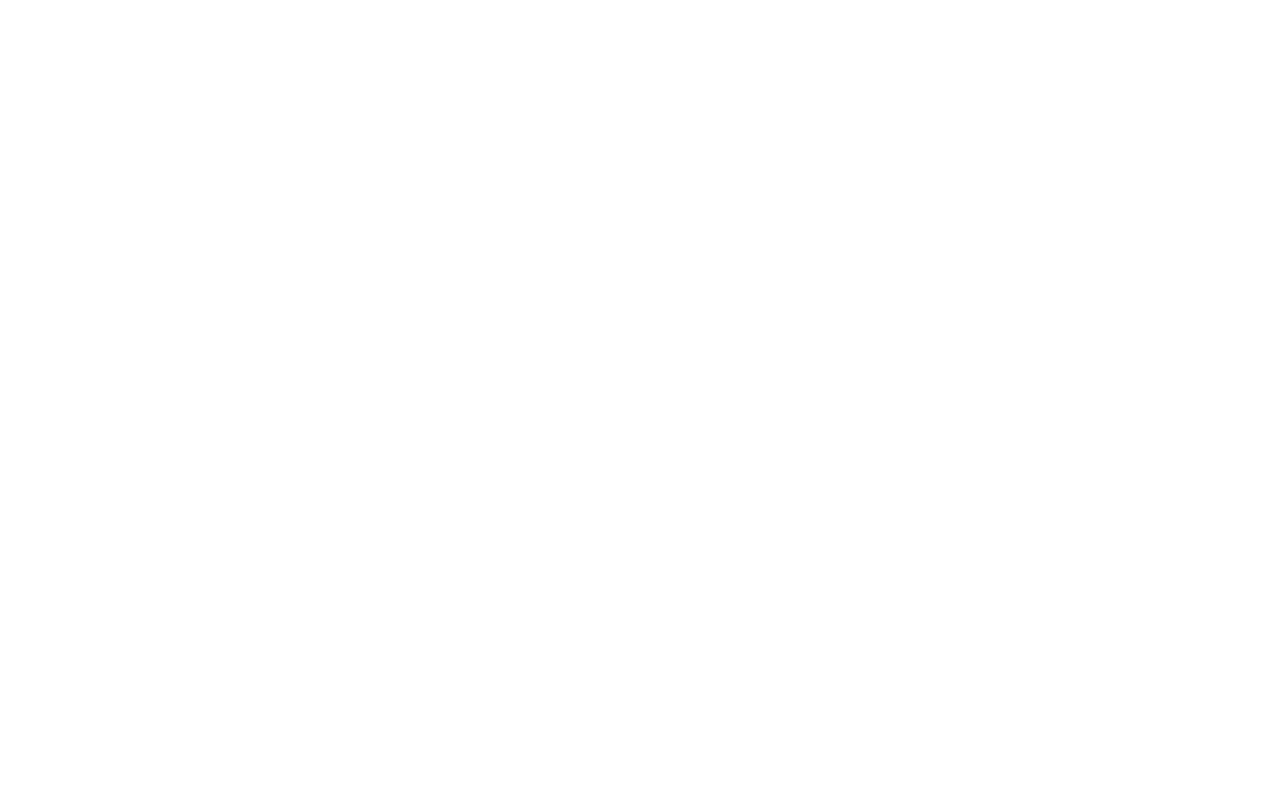
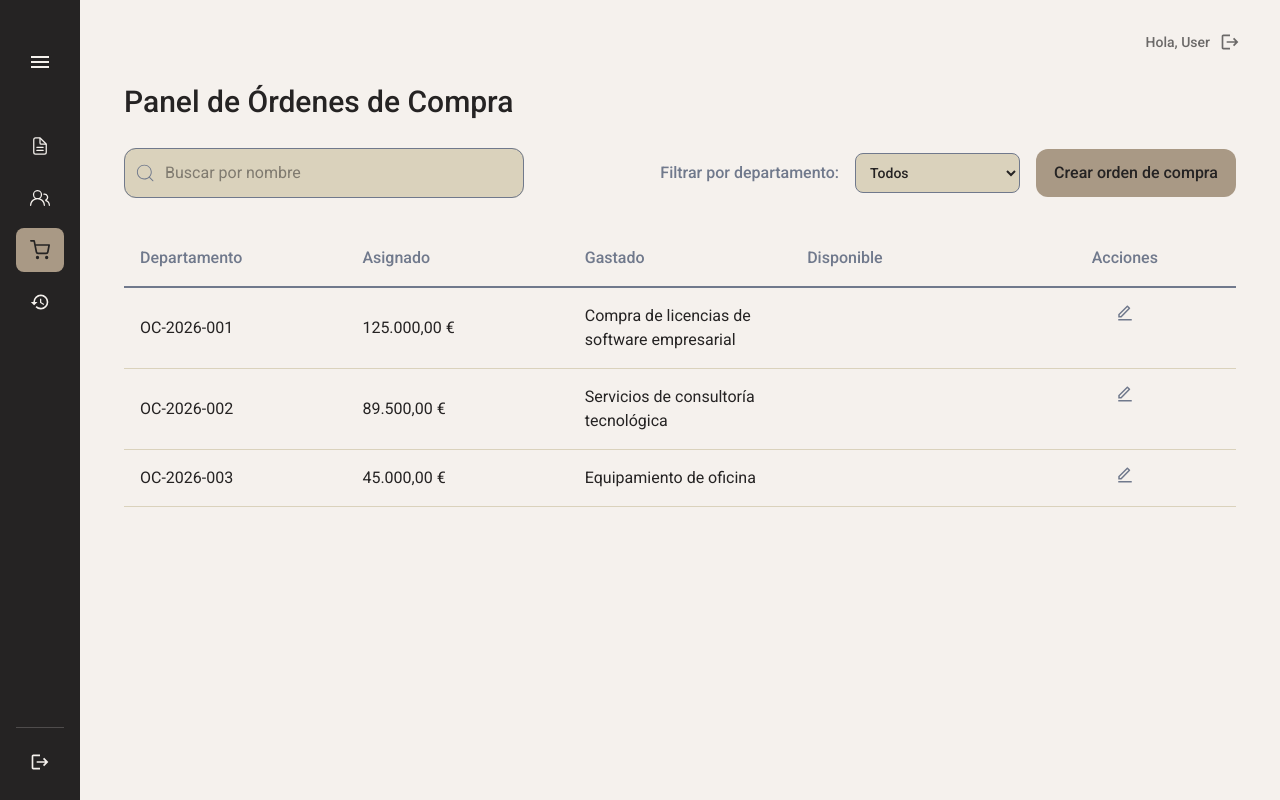
Before and after one commit to Katelynshapoval/BudgetManager, a React (Vite) app in the folder frontend/: page /dashboard/ordenes in a window 1280 px wide. Before the commit this address had no page. Built offline with nearby package versions, Linux system fonts and the light colour scheme.

Commit message:
ordenes de compra buttons

```diff
--- a/frontend/src/App.jsx
+++ b/frontend/src/App.jsx
@@ -3,6 +3,7 @@ import { useState } from "react";
 import Login from "./pages/Login/Login";
 import Proveedores from "./pages/Proveedores/Proveedores";
 import Presupuesto from "./pages/Presupuesto/Presupuesto";
+import Ordenes from "./pages/Ordenes/Ordenes";
 import { BrowserRouter as Router, Routes, Route } from "react-router-dom";
 import DashboardLayout from "./layout/DashboardLayout/DashboardLayout";
 
@@ -14,6 +15,7 @@ function App() {
         <Route path="/dashboard" element={<DashboardLayout />}>
           <Route index element={<Presupuesto />} />
           <Route path="/dashboard/proveedores" element={<Proveedores />} />
+          <Route path="/dashboard/ordenes" element={<Ordenes />} />
         </Route>
       </Routes>
     </Router>
--- /dev/null
+++ b/frontend/src/components/DepartmentFilter.jsx
@@ -0,0 +1,26 @@
+const DEPARTMENTS = [
+  "Recursos Humanos",
+  "Tecnología",
+  "Operaciones",
+  "Marketing",
+];
+
+function DepartmentFilter({ id, value, onChange }) {
+  return (
+    <div className="filter">
+      <label htmlFor={id} className="text-primary">
+        Filtrar por departamento:
+      </label>
+      <select id={id} value={value} onChange={(e) => onChange(e.target.value)}>
+        <option value="">Todos</option>
+        {DEPARTMENTS.map((dept) => (
+          <option key={dept} value={dept}>
+            {dept}
+          </option>
+        ))}
+      </select>
+    </div>
+  );
+}
+
+export default DepartmentFilter;
--- a/frontend/src/index.css
+++ b/frontend/src/index.css
@@ -45,7 +45,7 @@
 
   /* Forms */
   input {
-    @apply w-full rounded-lg border border-primary bg-secondary
+    @apply w-full font-normal rounded-lg border border-primary bg-secondary
            px-3 py-2 md:py-3.5
            transition-all duration-150 ease-in-out
            focus:border-accent focus:ring-4 focus:ring-accent/30 focus:outline-none;
@@ -53,7 +53,7 @@
 
   /* Tables */
   table {
-    @apply w-full border-collapse text-left;
+    @apply w-full md:table-fixed border-collapse text-left mt-8;
   }
 
   thead tr {
--- a/frontend/src/pages/Login/Login.jsx
+++ b/frontend/src/pages/Login/Login.jsx
@@ -23,7 +23,7 @@ function Login() {
               required
             />
           </div>
-          <div className="password inputContainer">
+          <div className=" inputContainer">
             <label htmlFor="password">Contraseña</label>
             <input
               id="password"
--- /dev/null
+++ b/frontend/src/pages/Ordenes/Ordenes.jsx
@@ -0,0 +1,94 @@
+import { useState } from "react";
+import { CiSearch } from "react-icons/ci";
+import DepartmentFilter from "../../components/DepartmentFilter";
+import { RiEditLine } from "react-icons/ri";
+import { EUR } from "../../utils/currency";
+
+const ORDENES = [
+  {
+    id: "OC-2026-001",
+    department: "Marketing",
+    cantidad: 125000.0,
+    observaciones: "Compra de licencias de software empresarial",
+    fecha: "15/02/2026",
+    facturas: null,
+  },
+  {
+    id: "OC-2026-002",
+    department: "Recursos Humanos",
+    cantidad: 89500.0,
+    observaciones: "Servicios de consultoría tecnológica",
+    fecha: "20/02/2026",
+    facturas: null,
+  },
+  {
+    id: "OC-2026-003",
+    department: "Ingeneria",
+    cantidad: 45000.0,
+    observaciones: "Equipamiento de oficina",
+    fecha: "28/02/2026",
+    facturas: null,
+  },
+];
+
+function Ordenes() {
+  const [search, setSearch] = useState("");
+  const [addOrdenShow, setAddOrdenShow] = useState(false);
+  const [filter, setFilter] = useState("");
+
+  return (
+    <div className="page">
+      <h1>Panel de Órdenes de Compra</h1>
+      <div className="flex flex-col md:flex-row gap-4 md:items-center">
+        <div className="order-2 md:order-1 searchBar">
+          <CiSearch className="search-icon iconProveedores" />
+          <input
+            type="text"
+            placeholder="Buscar por nombre"
+            value={search}
+            onChange={(e) => setSearch(e.target.value)}
+          />
+        </div>
+
+        <div className="flex flex-col md:flex-row gap-4 w-full md:w-auto md:ml-auto order-1 md:order-2">
+          <DepartmentFilter
+            id="ordenFilter"
+            value={filter}
+            onChange={setFilter}
+          />
+          <button className="addNewButton">Crear orden de compra</button>
+        </div>
+      </div>
+      <div className="hideHorizontalScroll">
+        <table className="table">
+          <thead>
+            <tr>
+              <th>Departamento</th>
+              <th>Asignado</th>
+              <th>Gastado</th>
+              <th>Disponible</th>
+              <th className="actionCell">Acciones</th>
+            </tr>
+          </thead>
+          <tbody>
+            {ORDENES.filter((row) => !filter || row.department === filter).map(
+              (row) => (
+                <tr key={row.id}>
+                  <td>{row.id}</td>
+                  <td>{EUR.format(row.cantidad)}</td>
+                  <td>{row.observaciones}</td>
+                  <td>{row.facturas}</td>
+                  <td className="actionCell">
+                    <RiEditLine className="tableActionIcon" />
+                  </td>
+                </tr>
+              ),
+            )}
+          </tbody>
+        </table>
+      </div>
+    </div>
+  );
+}
+
+export default Ordenes;
--- a/frontend/src/pages/Presupuesto/Presupuesto.css
+++ b/frontend/src/pages/Presupuesto/Presupuesto.css
@@ -2,7 +2,7 @@
 
 @layer components {
   .filter {
-    @apply flex flex-col sm:flex-row text-base justify-end items-center gap-4 mb-8;
+    @apply flex flex-col sm:flex-row text-base justify-end items-center gap-4;
   }
   .filter select {
     @apply text-sm p-2.5 rounded-lg border border-primary bg-secondary focus:outline-none;
--- a/frontend/src/pages/Presupuesto/Presupuesto.jsx
+++ b/frontend/src/pages/Presupuesto/Presupuesto.jsx
@@ -1,19 +1,9 @@
 import "./Presupuesto.css";
 import Accordion from "../../components/Accordion/Accordion";
+import DepartmentFilter from "../../components/DepartmentFilter";
 import { useState } from "react";
 import { RiEditLine } from "react-icons/ri";
-
-const DEPARTMENTS = [
-  "Recursos Humanos",
-  "Tecnología",
-  "Operaciones",
-  "Marketing",
-];
-
-const EUR = new Intl.NumberFormat("es-ES", {
-  style: "currency",
-  currency: "EUR",
-});
+import { EUR } from "../../utils/currency";
 
 const BUDGET_DATA = [
   { department: "Recursos Humanos", assigned: 2500000, spent: 1875000 },
@@ -27,24 +17,6 @@ const INVESTMENT_DATA = [
   { department: "Operaciones", assigned: 2100000, spent: 2100000 },
   { department: "Marketing", assigned: 1950000, spent: 1950000 },
 ];
-
-function DepartmentFilter({ id, value, onChange }) {
-  return (
-    <div className="filter">
-      <label htmlFor={id} className="text-primary">
-        Filtrar por departamento:
-      </label>
-      <select id={id} value={value} onChange={(e) => onChange(e.target.value)}>
-        <option value="">Todos</option>
-        {DEPARTMENTS.map((dept) => (
-          <option key={dept} value={dept}>
-            {dept}
-          </option>
-        ))}
-      </select>
-    </div>
-  );
-}
 
 function BudgetTable({ data }) {
   return (
--- /dev/null
+++ b/frontend/src/utils/currency.js
@@ -0,0 +1,4 @@
+export const EUR = new Intl.NumberFormat("es-ES", {
+  style: "currency",
+  currency: "EUR",
+});
```
Also changed, not shown: frontend/src/pages/Ordenes/Ordenes.css (added).
